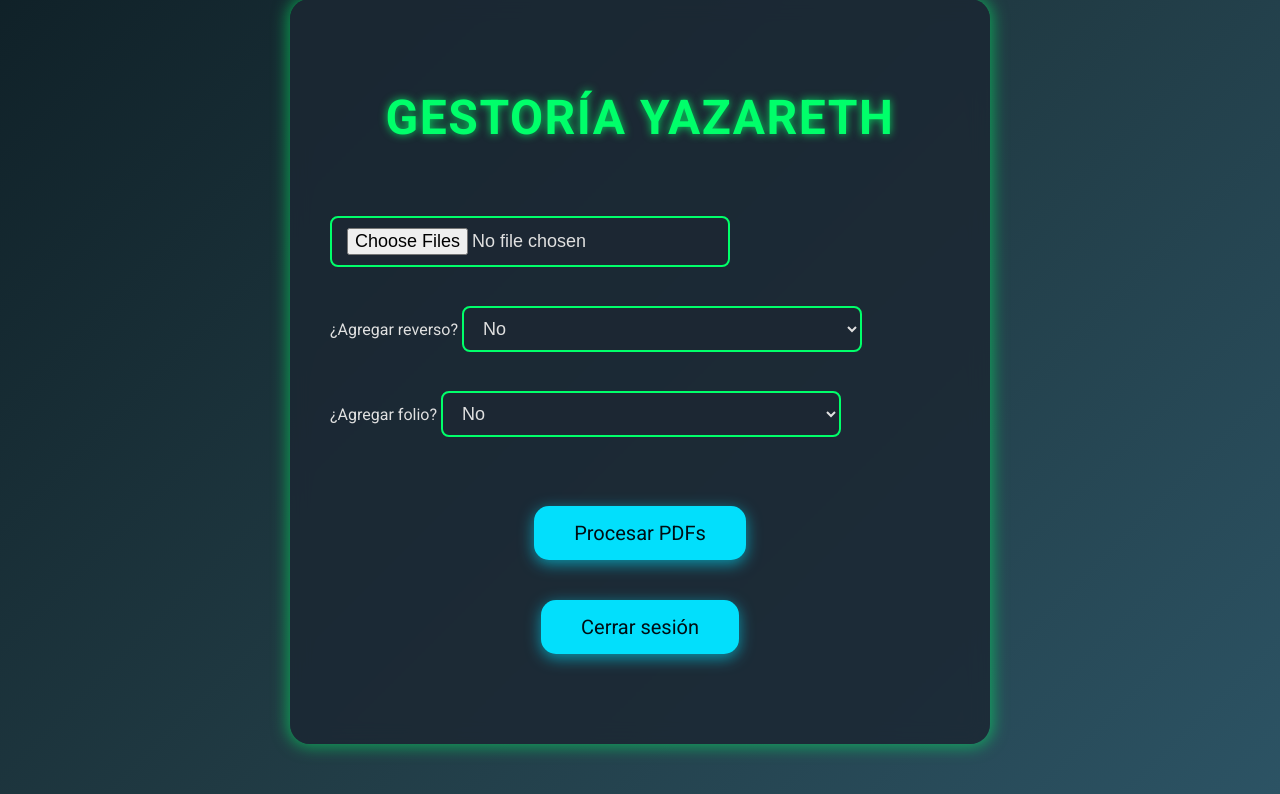
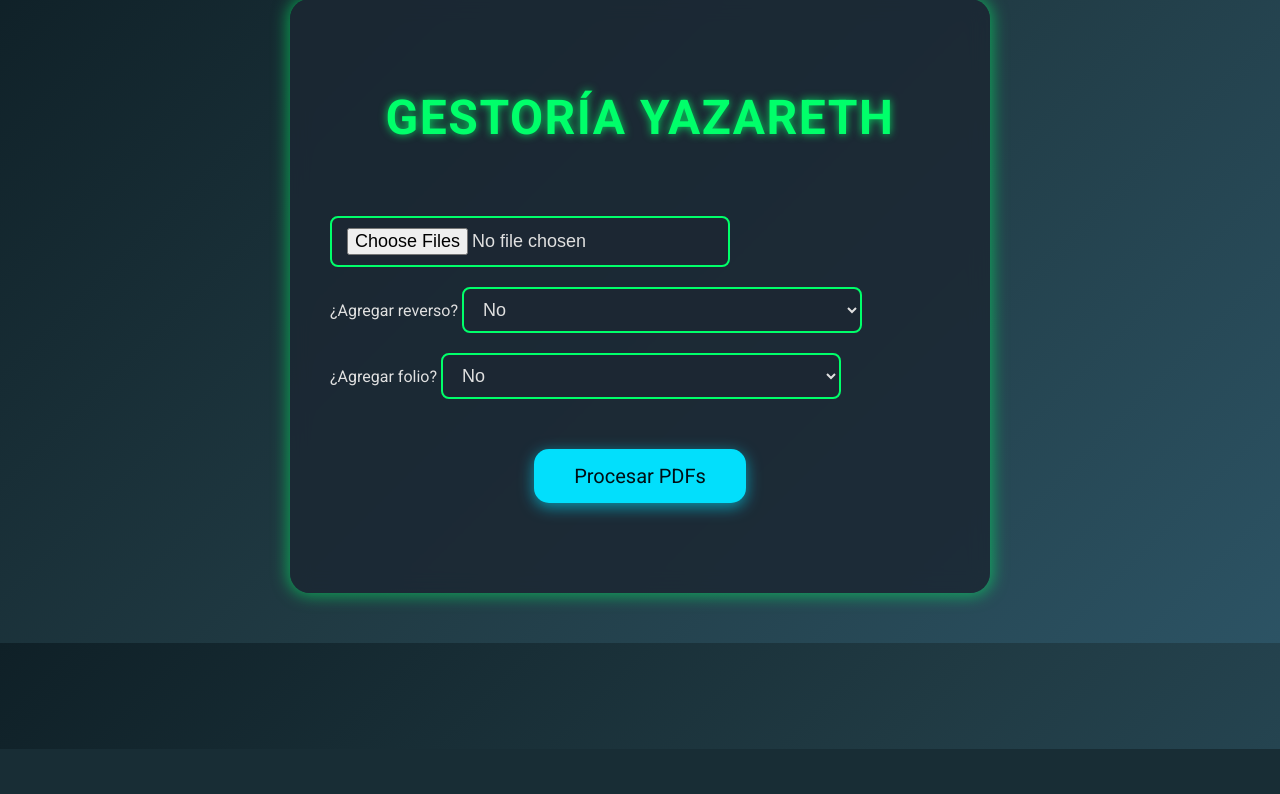
Before and after one commit to Guztorr/SISTEMA-GESTORIA, a Flask app: page / in a window 1280 px wide. Shown: the part 51-845 px from the top of the page. After the commit the page ends 800 px from the top, so only its background shows below. Run offline with Flask 3, Linux system fonts and the light colour scheme; the visitor is signed in with stand-in values (Sample User, id 1).

Commit message:
Update index.html

```diff
--- a/templates/index.html
+++ b/templates/index.html
@@ -6,30 +6,27 @@
     <meta name="viewport" content="width=device-width, initial-scale=1" />
     <title>SISTEMA YAZARETH</title>
     <link rel="stylesheet" href="{{ url_for('static', filename='style.css') }}">
-    <link rel="icon" type="image/x-icon" href="{{ url_for('static', filename='favicon.ico') }}">
+    <link rel="icon" href="{{ url_for('static', filename='favicon.ico') }}" type="image/x-icon">
 </head>
 <body>
     <div class="contenedor-cuadro">
         <h2 id="titulo">GESTORÍA YAZARETH</h2>
         <form action="{{ url_for('merge_pdfs') }}" method="post" enctype="multipart/form-data">
-            <input type="file" name="original_pdfs" accept="application/pdf" multiple required><br><br>
+            <input type="file" name="original_pdfs" accept="application/pdf" multiple required><br>
 
             <label for="reverso">¿Agregar reverso?</label>
             <select name="reverso" id="reverso">
                 <option value="no">No</option>
                 <option value="si">Sí</option>
-            </select><br><br>
+            </select><br>
 
             <label for="folio">¿Agregar folio?</label>
             <select name="folio" id="folio">
                 <option value="no">No</option>
                 <option value="si">Sí</option>
-            </select><br><br>
+            </select><br>
 
             <button type="submit">Procesar PDFs</button>
-        </form>
-        <form action="{{ url_for('logout') }}" method="post" style="margin-top: 20px;">
-            <button type="submit">Cerrar sesión</button>
         </form>
     </div>
 </body>
```
